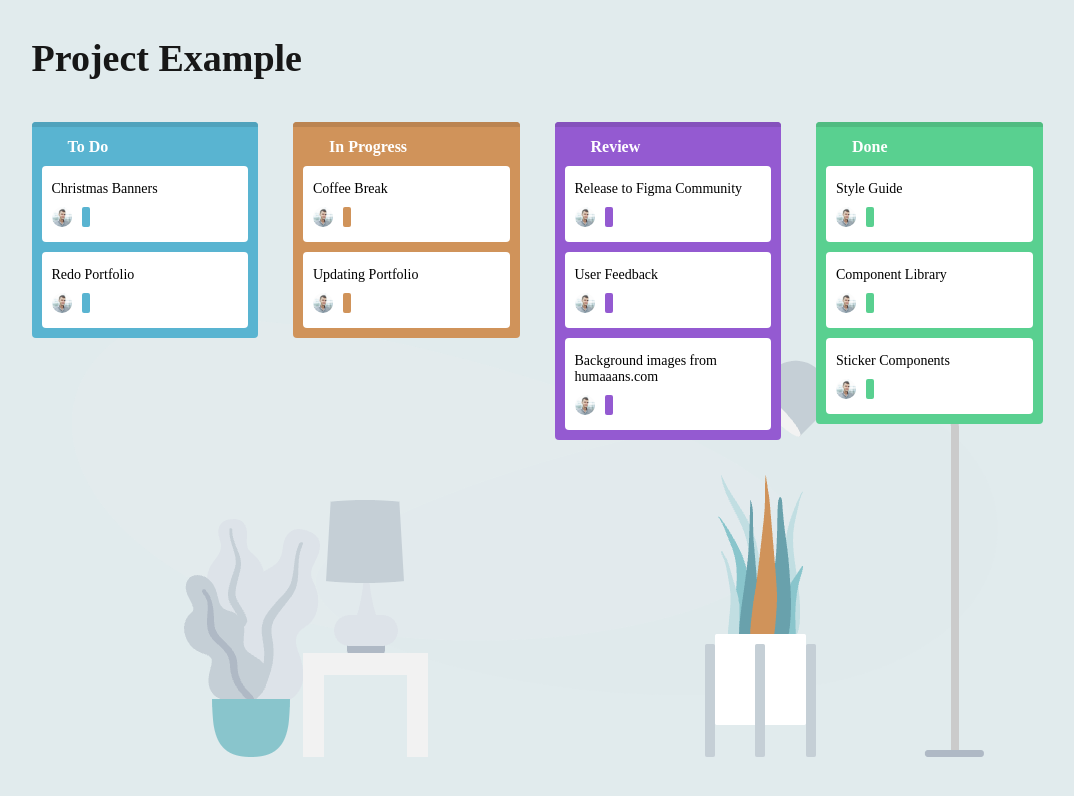
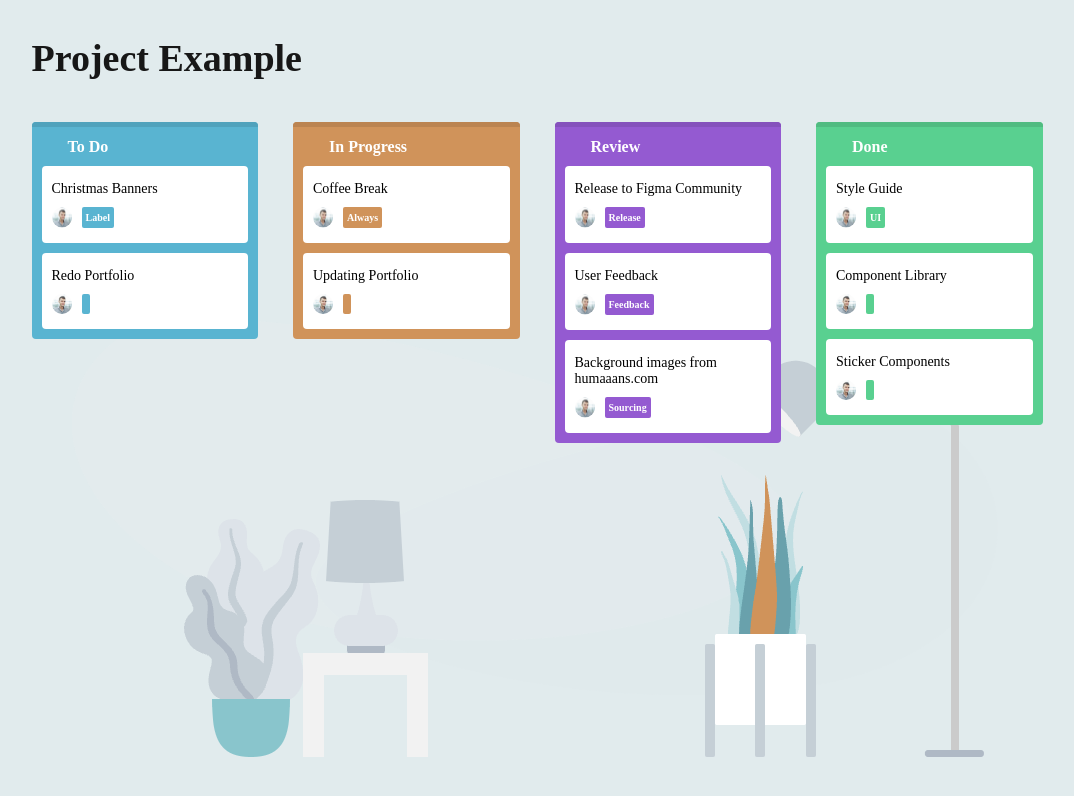
Before and after one commit to Maxim93mk/TODO, a React (Create React App) app: page / in a window 1280 px wide. Shown: the top 796 px of the page, without its empty margins (133-1207 px from the left). Built offline with nearby package versions, Linux system fonts and the light colour scheme.

Commit message:
Работа с данными

```diff
--- a/src/components/app/App.jsx
+++ b/src/components/app/App.jsx
@@ -8,8 +8,13 @@ function App() {
     {
       id: 1,
       name: 'To Do',
-      tasks: ['Christmas Banners', 'Redo Portfolio'],
-      userStatus: ['Label']
+      // cards: [
+      //   {
+         tasks: ['Christmas Banners', 'Redo Portfolio'],
+         userStatus: ['Label'],
+      //   }
+      // ],
+
     },
     {
       id: 2,
@@ -21,7 +26,7 @@ function App() {
       id: 3,
       name: 'Review',
       tasks: ['Release to Figma Community', 'User Feedback', 'Background images from humaaans.com'],
-      userStatus: ['Release']
+      userStatus: ['Release', 'Feedback', 'Sourcing']
     },
     {
       id: 4,
--- a/src/components/tasks/task-item.jsx
+++ b/src/components/tasks/task-item.jsx
@@ -4,13 +4,14 @@ import foto_1 from "./img/foto_1.svg";
 import './css/task-item.css';
 
 function TaskItem({taskName, mainColor, userStatus}) {
-console.log(userStatus);
+
+
     return (
         <>
             <div className="task-item">
                 <div className="task-item-list">
                     <h3 className="task-item-header">{taskName}</h3>
-                   <TaskUser img={foto_1} descr="фото1" text={userStatus} mainColor = {mainColor} />
+                    <TaskUser img={foto_1} descr="фото1" text={userStatus} mainColor = {mainColor} />
                 </div>
             </div>
         </>
--- a/src/components/tasks/tasks.jsx
+++ b/src/components/tasks/tasks.jsx
@@ -4,21 +4,33 @@ import '../tasks/css/tasks.css'
 
 function TasksMain({data, mainColor, borderColor}) {
     let blockTasksHeader = data.name;
-//     let userStatus = data.userStatus.map((elem)=>{
-//         // console.log(elem);
-//        return elem;
-//   });
-//   console.log(userStatus)
-    let tasksList = data.tasks.map((elem) => {
-        return <TaskItem taskName={elem} mainColor = {mainColor} />
+    let tasksList = data.tasks.map((elem, index) => {
+        // console.log(elem.tasks[index])
+        //  console.log(elem.tasks)
+     return  elem
     });
-
+    let userStatusList = data.userStatus.map((elem, index) => {
+        // console.log(elem.tasks[index])
+        //  console.log(elem)
+     return  elem
+    });
+    // console.log(userStatusList)
+    let out = data.tasks.map((elem, index) => {
+     return  <TaskItem taskName={tasksList[index]} mainColor = {mainColor} userStatus={userStatusList[index]}/>
+    });
+    // console.log(userStatusList)
+//     let userStatus = data.userStatus.map((elem) => {
+//         return elem;
+//    });
     return (
         <>
             <div className="tasks-block" style={mainColor}>
                 <div className="tasks-block-line" style={borderColor}></div>
                 <h2 className="tasks-block__header">{blockTasksHeader}</h2>
-                {tasksList}
+                {out}
+                {/* <TaskItem taskName={tasksList.tasks[0]} mainColor = {mainColor} userStatus={tasksList.userStatus[0]}/>
+                <TaskItem taskName={tasksList.tasks[1]} mainColor = {mainColor} userStatus={tasksList.userStatus[1]}/>
+                <TaskItem taskName={tasksList.tasks[2]} mainColor = {mainColor} userStatus={tasksList.userStatus[2]}/> */}
             </div>
         </>
     );
```
